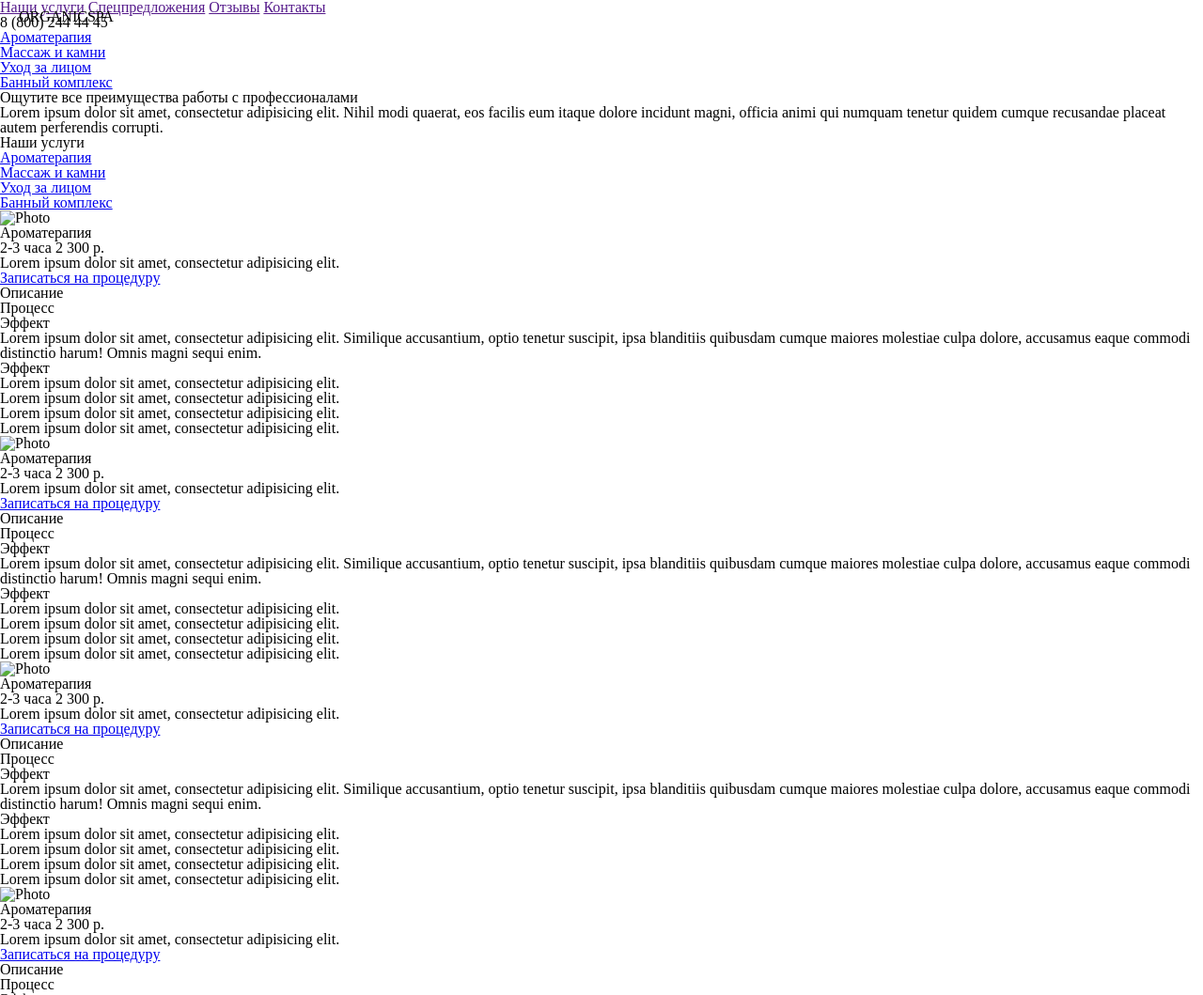
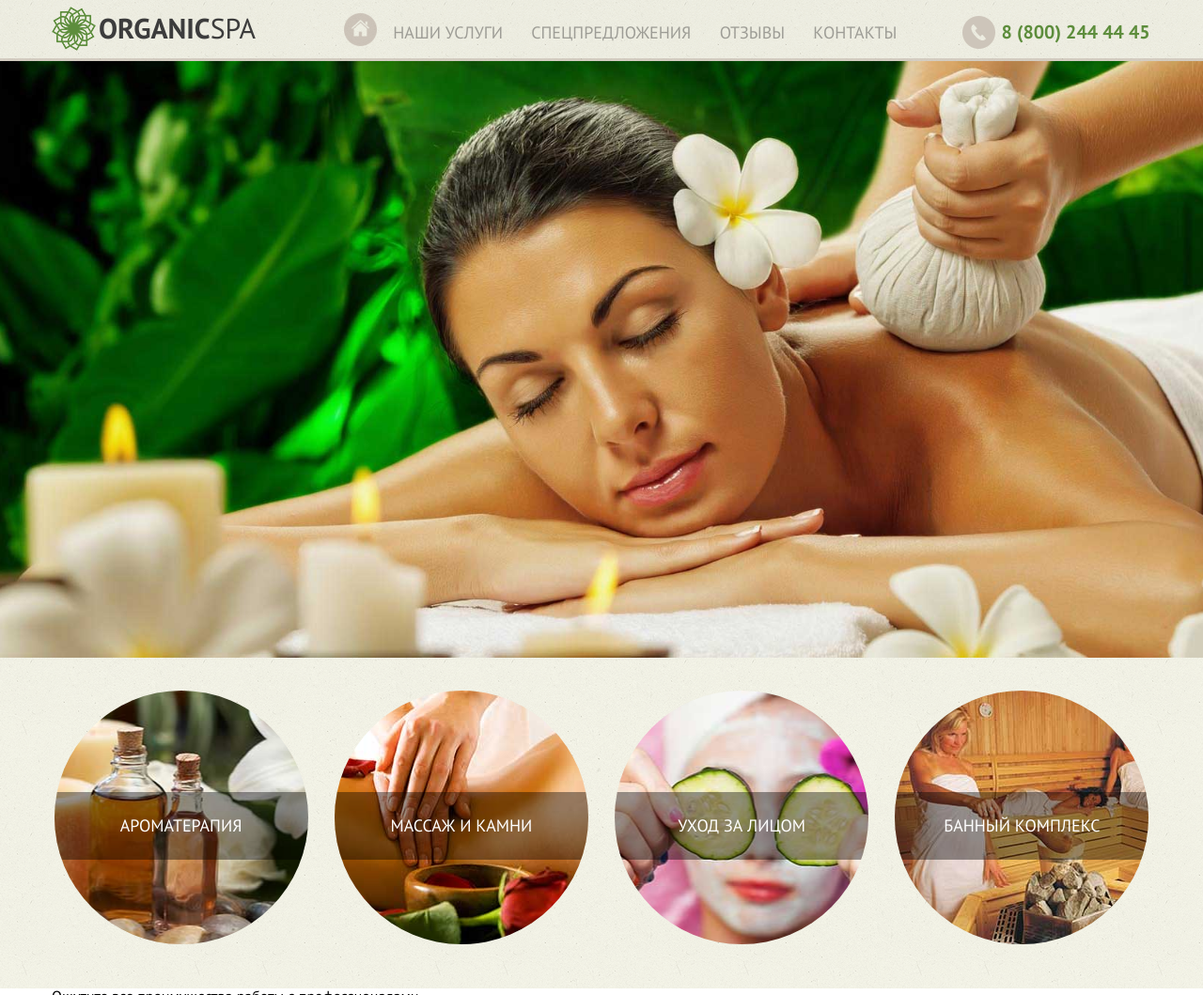
Before and after one commit to iralsob/spa, a plain HTML site: page index.html in a window 1280 px wide. Shown: the top 1059 px of the page at 94% size. Drawn offline with nearby package versions, Linux system fonts and the light colour scheme.

Commit message:
first commit

```diff
--- a/css/style.css
+++ b/css/style.css
@@ -1,8 +1,139 @@
+header,
+section {
+    margin-left: 0;
+    margin-right: 0;
+    width: 100%;
+
+    font-family: 'PT Sans';
+}
+.wrapper {
+	width: 1170px;
+	margin: 0 auto;
+}
+header {
+	background: url(../img/bg.png), #f1f1e5;
+	position: fixed;
+	z-index: 1;
+	height: 65px;
+}
+.shadow {
+	height: 62px;
+	-webkit-box-shadow: 0px 3px 0px 0px rgba(172, 155, 145, .4);
+	-moz-box-shadow: 0px 3px 0px 0px rgba(172, 155, 145, .4);
+	box-shadow: 0px 3px 0px 0px rgba(172, 155, 145, .4);
+}
+.logo,
+.nav-top,
+.phone {
+	display: inline-block;
+}
+.logo, .phone {
+	width: 200px;
+}
 .logo {
-  box-sizing: border-box;
-  top:10px;
-  position: absolute;
-  border-top:10px;
-  left: 20px;
-  box-shadow: 0 0 0 black;
+	font-size: 30px;
+	color: #3c3c3c;
+	padding: 15px 0 15px 50px;
+	background: url(../img/logo.png) no-repeat left center;
 }
+.logo span {
+	font-weight: 700;
+}
+nav {
+	width: 710px;
+	text-align: center;
+}
+nav a {
+	padding: 0 13px 16px 13px;
+	text-transform: uppercase;
+	text-decoration: none;
+	color: #504f4d;
+	font-size: 18px;
+	opacity: .5;
+}
+nav a:first-child {
+	padding: 22px 22px 16px;
+	background: url(../img/home.png) no-repeat center center;
+}
+nav a:hover {
+	-webkit-box-shadow: 0px 3px 0px 0px #ac9b91;
+	-moz-box-shadow: 0px 3px 0px 0px #ac9b91;
+	box-shadow: 0px 3px 0px 0px #ac9b91;
+}
+.phone {
+	font-weight: 700;
+	font-size: 20px;
+	color: #5d8d3c;
+	text-align: right;
+	background: url(../img/phone.png) no-repeat left center;
+	padding: 10px 0;
+	text-align: right;
+}
+.banner {
+	background: url(../img/banner.jpg) no-repeat center top;
+	-webkit-background-size: cover;
+	-moz-background-size: cover;
+	-o-background-size: cover;
+	background-size: cover;
+	background-position: bottom;
+	min-height: 700px;
+	position: relative;
+}
+.nav-round {
+	padding: 35px 0 45px;
+	text-align: center;
+	background: url(../img/bg.png), #f6f6ea;
+}
+.round-item-wrap {
+	display: inline-block;
+	height: 270px;
+	width: 270px;
+	border-radius: 50%;
+	overflow: hidden;
+	position: relative;
+	text-align: left;
+	margin: 0 12px;
+}
+.round-item-wrap:first-child{
+	margin-left: 0;
+	background:url(../img/aroma.jpg) no-repeat center top;
+}
+.round-item-wrap:nth-child(2){
+	background:url(../img/stone.jpg) no-repeat center top;
+}
+.round-item-wrap:nth-child(3){
+	background:url(../img/face.jpg) no-repeat center top;
+}
+.round-item-wrap:nth-child(4){
+	margin-right: 0;
+	background:url(../img/bath.jpg) no-repeat center top;
+}
+.round-item-wrap .round-item {
+	display: inline-block;
+	width: 100%;
+	background: rgba(0,0,0,.4);
+	position: absolute;
+	top: 40%;
+	padding: 10% 0;
+	text-align: center;
+	font-size: 18px;
+	text-transform: uppercase;
+	text-decoration: none;
+	color: #fff;
+    -webkit-transition: all 0.4s ease-in-out;
+    -moz-transition: all 0.4s ease-in-out;
+    -o-transition: all 0.4s ease-in-out;
+    -ms-transition: all 0.4s ease-in-out;
+    transition: all 0.4s ease-in-out;
+}
+.round-item-wrap .round-item:hover:after {
+	content: '';
+	top: 0;
+	background: red;
+	height: 100%;
+    -webkit-transition: all 0.4s ease-in-out;
+    -moz-transition: all 0.4s ease-in-out;
+    -o-transition: all 0.4s ease-in-out;
+    -ms-transition: all 0.4s ease-in-out;
+    transition: all 0.4s ease-in-out;
+}
--- a/index.html
+++ b/index.html
@@ -9,42 +9,46 @@
 	<link rel="stylesheet" type="text/css" href="css/reset.css">
 	<link rel="stylesheet" type="text/css" href="css/style.css">
 	<link rel="stylesheet" href="fonts/font-awesome-4.2.0/css/font-awesome.min.css">
+
+	<link href='http://fonts.googleapis.com/css?family=PT+Sans:400,700&subset=latin,cyrillic' rel='stylesheet' type='text/css'>
 </head>
 <body>
 	<header>
+		<div class="shadow">
+			<div class="wrapper">
 				<div class="logo">
 					<span>ORGANIC</span>SPA
 				</div>
 				<div class="nav-top">
 					<nav>
-				<a href=""></a>
-				<a href="">Наши услуги</a>
-				<a href="">Спецпредложения</a>
-				<a href="">Отзывы</a>
-				<a href="">Контакты</a>
+						<a href="#home"></a>
+						<a href="#services">Наши услуги</a>
+						<a href="#offers">Спецпредложения</a>
+						<a href="#reviews">Отзывы</a>
+						<a href="#contacts">Контакты</a>
 					</nav>
 				</div>
 				<div class="phone">
 					8 (800) 244 44 45
 				</div>
+			</div>
+		</div>
 	</header>
-	<section class="banner">
-
-	</section>
+	<section class="banner" id="home"></section>
 	<section class="nav-round">
 		<div class="wrapper">
-			<div class="round-item-wrap">
-				<a href="#aroma" class="round-item">Ароматерапия</a>
-			</div>
-			<div class="round-item-wrap">
-				<a href="#stone" class="round-item">Массаж и камни</a>
-			</div>
-			<div class="round-item-wrap">
-				<a href="#face" class="round-item">Уход за лицом</a>
-			</div>
-			<div class="round-item-wrap">
-				<a href="#bath" class="round-item">Банный комплекс</a>
-			</div>
+			<a href="#aroma" class="round-item-wrap">
+				<span class="round-item">Ароматерапия</span>
+			</a>
+			<a href="#stone" class="round-item-wrap">
+				<span class="round-item">Массаж и камни</span>
+			</a>
+			<a href="#face" class="round-item-wrap">
+				<span class="round-item">Уход за лицом</span>
+			</a>
+			<a href="#bath" class="round-item-wrap">
+				<span class="round-item">Банный комплекс</span>
+			</a>
 		</div>
 	</section>
 	<section class="advantages">
@@ -53,7 +57,7 @@
 			<p>Lorem ipsum dolor sit amet, consectetur adipisicing elit. Nihil modi quaerat, eos facilis eum itaque dolore incidunt magni, officia animi qui numquam tenetur quidem cumque recusandae placeat autem perferendis corrupti.</p>
 		</div>
 	</section>
-	<section class="services">
+	<section class="services" id="services">
 		<div class="wrapper">
 			<h2>Наши услуги</h2>
 			<ul>
@@ -62,9 +66,9 @@
 				<li><a href="#face">Уход за лицом</a></li>
 				<li><a href="#bath">Банный комплекс</a></li>
 			</ul>
-			<div class="service-item">
+			<div class="service-item" id="aroma">
 				<div class="left">
-					<img src="img/aroma.png" alt="Photo">
+					<img src="img/aroma.jpg" alt="Photo">
 					<h3>Ароматерапия</h3>
 					<span>2-3 часа</span>
 					<span>2 300 р.</span>
@@ -89,10 +93,10 @@
 					</div>
 				</div>
 			</div>
-			<div class="service-item">
+			<div class="service-item" id="stone">
 				<div class="left">
-					<img src="img/aroma.png" alt="Photo">
-					<h3>Ароматерапия</h3>
+					<img src="img/stone.jpg" alt="Photo">
+					<h3>Массаж и камни</h3>
 					<span>2-3 часа</span>
 					<span>2 300 р.</span>
 					<p>Lorem ipsum dolor sit amet, consectetur adipisicing elit.</p>
@@ -116,10 +120,10 @@
 					</div>
 				</div>
 			</div>
-			<div class="service-item">
+			<div class="service-item" id="face">
 				<div class="left">
-					<img src="img/aroma.png" alt="Photo">
-					<h3>Ароматерапия</h3>
+					<img src="img/face.jpg" alt="Photo">
+					<h3>Уход за лицом</h3>
 					<span>2-3 часа</span>
 					<span>2 300 р.</span>
 					<p>Lorem ipsum dolor sit amet, consectetur adipisicing elit.</p>
@@ -143,10 +147,10 @@
 					</div>
 				</div>
 			</div>
-			<div class="service-item">
+			<div class="service-item" id="bath">
 				<div class="left">
-					<img src="img/aroma.png" alt="Photo">
-					<h3>Ароматерапия</h3>
+					<img src="img/bath.jpg" alt="Photo">
+					<h3>Банный комплекс</h3>
 					<span>2-3 часа</span>
 					<span>2 300 р.</span>
 					<p>Lorem ipsum dolor sit amet, consectetur adipisicing elit.</p>
@@ -172,7 +176,7 @@
 			</div>
 		</div>
 	</section>
-	<section class="offer">
+	<section class="offer" id="offers">
 		<div class="wrapper">
 			<h2>У нас есть для вас <b>специальные предложения</b></h2>
 			<p>Lorem ipsum dolor sit amet, consectetur adipisicing elit. Alias iste obcaecati dignissimos, assumenda pariatur recusandae architecto, nostrum, nesciunt aut nemo atque veritatis tempore distinctio quasi reiciendis. Unde in sint, totam.</p>
@@ -186,7 +190,7 @@
 			</div>
 		</div>
 	</section>
-	<section class="reviews">
+	<section class="reviews" id="reviews">
 		<div class="wrapper">
 			<h2>Отзывы наших клиентов</h2>
 			<div class="review-item">
@@ -206,7 +210,7 @@
 			</div>
 		</div>
 	</section>
-	<section class="contacts">
+	<section class="contacts" id="contacts">
 		<div class="wrapper">
 			<div class="address">
 				г. Москва, ул. Большая Академическая, 25/16, вход со двора
```
Also changed, not shown: img/aroma.jpg (added), img/banner.jpg (added), img/bath.jpg (added), img/bg.png (added), img/face.jpg (added), img/home.png (added), img/logo.png (added), img/phone.png (added), img/stone.jpg (added). Lines whose indentation alone changed are shown as unchanged.
